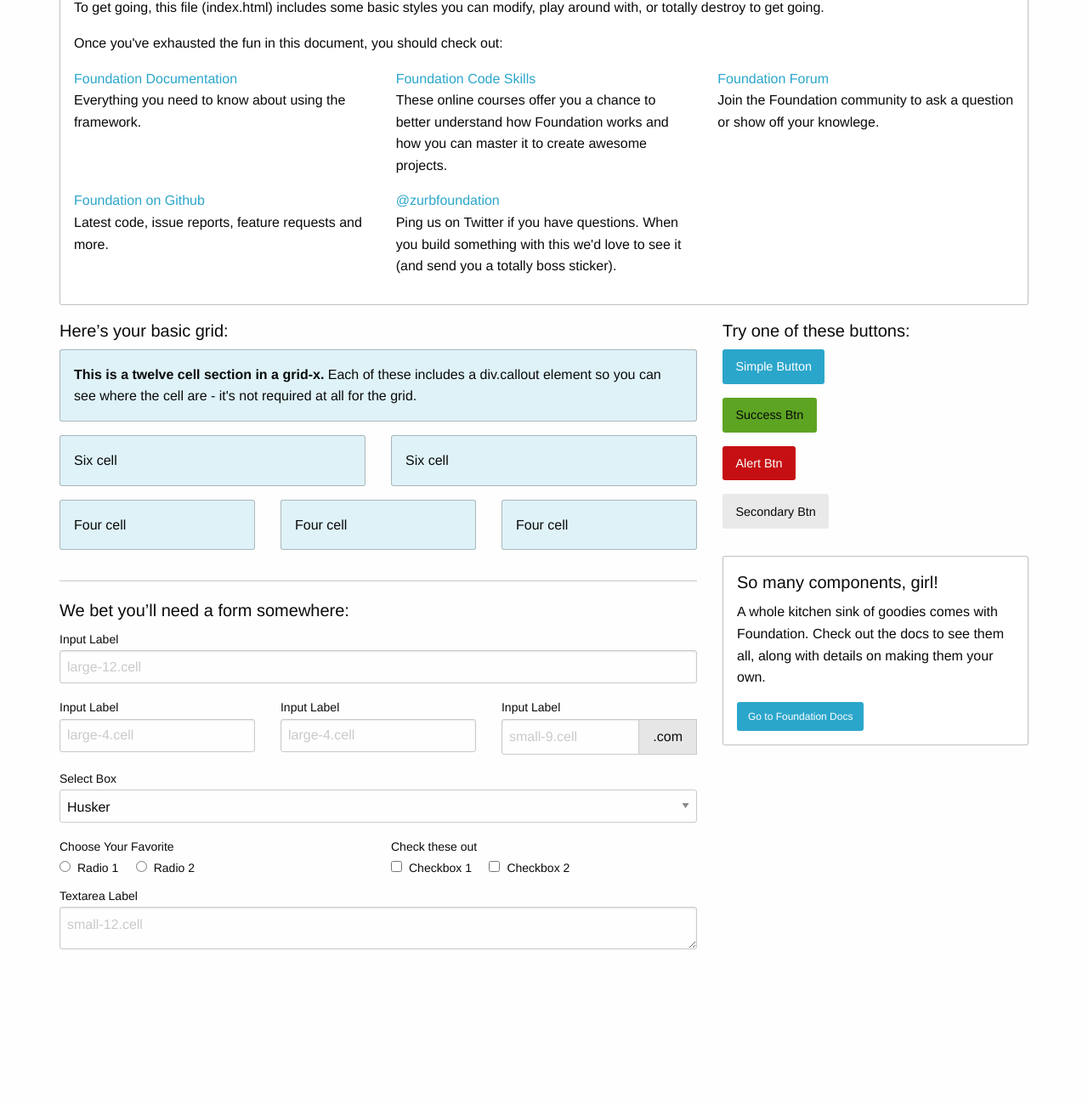
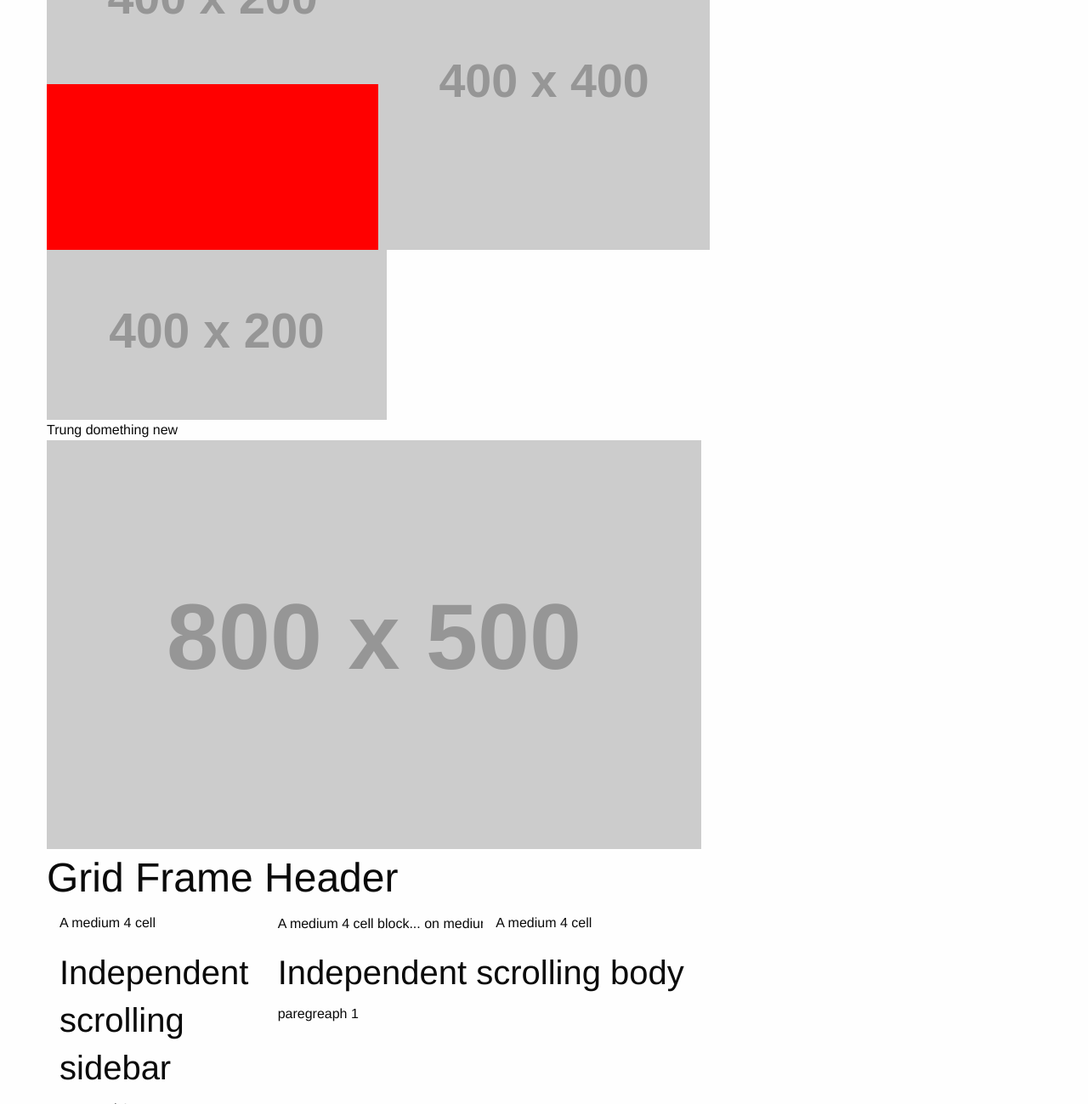
Before and after one commit to hollyzheng/art3130, a plain HTML site: page nyt_prototype/index.html in a window 1280 px wide. Shown: the part 500-1799 px from the top of the page at 85% size. Before the commit the page ends 1633 px from the top, so only its background shows below. Drawn offline with Linux system fonts and the light colour scheme; placeholder pictures from the web are drawn by us.

Commit message:
Update nyt_prototype/index.html
11/7/2018

```diff
--- a/nyt_prototype/index.html
+++ b/nyt_prototype/index.html
@@ -29,7 +29,7 @@
 
 <div class="grid-x">
     <div class="menu">
-        <div class="cell large-12">
+        <div class="cell small-12">
             <img src="https://via.placeholder.com/1200x50" alt=""/>
         </div>
     </div>
@@ -37,7 +37,91 @@
 
   <div class="summary"></div>
 
+      </div>
+
+
+     <div class="grid-container">
+         <div class="grid-x">
+             <div class="cell small-3">
+                 <img src="https://via.placeholder.com/800x500" alt="">
+             </div>
+             <div class="cell small-3">
+                 <img src="https://via.placeholder.com/800x500" alt="">
+             </div>
+             <div class="cell small-3">
+                 <img src="https://via.placeholder.com/800x500" alt="">
+             </div>
+             <div class="cell small-3">
+                 <img src="https://via.placeholder.com/800x500" alt="">
+             </div>
+
+
+             <div class="cell small-4" style="background: red">
+                 News1
+                 <img src="https://via.placeholder.com/400x200" alt="">
+             </div>
+             <div class="cell small-4" style="background: red">
+                 News2
+                 <img src="https://via.placeholder.com/400x400" alt="">
+             </div>
+             <div class="cell">
+                 <img src="https://via.placeholder.com/400x200" alt="">
+             </div>
+
+         </div>
+
+
+
+
+
+Trung domething new
+
+
+<div class="grid-comtainer">
+    <div class="grid-x grid-margin-x grid-margin-y">
+        <div class="cell medium-8">
+            <img src="https://via.placeholder.com/800x500" alt=""/>
+
+    <div class="grid-y medium-grid-frame">
+  <div class="cell shrink header medium-cell-block-container">
+    <h1>Grid Frame Header</h1>
+    <div class="grid-x grid-padding-x">
+      <div class="cell medium-4">
+        A medium 4 cell
+      </div>
+      <div class="cell medium-4 medium-cell-block">
+        <p style="width:80vw;">A medium 4 cell block... on medium this content should overflow and let you horizontally scroll across... one might use this for an array of options</p>
+      </div>
+      <div class="cell medium-4">
+        A medium 4 cell
+      </div>
     </div>
+  </div>
+  <div class="cell medium-auto medium-cell-block-container">
+    <div class="grid-x grid-padding-x">
+      <div class="cell medium-4 medium-cell-block-y">
+        <h2>Independent scrolling sidebar</h2>
+        <p>paragraph2.</p>
+
+      </div>
+      <div class="cell medium-8 medium-cell-block-y">
+        <h2>Independent scrolling body</h2>
+        <p>paregreaph 1</p>
+      </div>
+    </div>
+  </div>
+  <div class="cell shrink footer">
+    <h3>footer</h3>
+  </div>
+</div>
+                    Cell1
+                </div>
+            </div>
+        </div>
+    </div>
+        </div>
+    </div>
+</div>
 
 
 
@@ -52,180 +136,6 @@
 
 
 
-
-
-     <div class="grid-container">
-      <div class="grid-x">
-          <div class="cell small-4 medium-3">
-           <img src="https://via.placeholder.com/300x160" alt=""/>
-      </div>
-  <div class="cell small-4 medium-3">
-  <img src="https://via.placeholder.com/300x160" alt=""/>
-  </div>
-
-  <div class="cell small-4 medium-3">
-  <img src="https://via.placeholder.com/300x160" alt=""/>
-    </div>
-      <div class="cell small-4 medium-3">
-  <img src="https://via.placeholder.com/300x160" alt=""/>
-  </div></div>
-
-
-
-    <div class="grid-container">
-      <div class="grid-x grid-padding-x">
-        <div class="large-12 cell">
-          <h1>Welcome to Foundation</h1>
-        </div>
-      </div>
-
-      <div class="grid-x grid-padding-x">
-        <div class="large-12 cell">
-          <div class="callout">
-            <h3>We&rsquo;re stoked you want to try Foundation! </h3>
-            <p>To get going, this file (index.html) includes some basic styles you can modify, play around with, or totally destroy to get going.</p>
-            <p>Once you've exhausted the fun in this document, you should check out:</p>
-            <div class="grid-x grid-padding-x">
-              <div class="large-4 medium-4 cell">
-                <p><a href="http://foundation.zurb.com/docs">Foundation Documentation</a><br />Everything you need to know about using the framework.</p>
-              </div>
-              <div class="large-4 medium-4 cell">
-                <p><a href="http://zurb.com/university/code-skills">Foundation Code Skills</a><br />These online courses offer you a chance to better understand how Foundation works and how you can master it to create awesome projects.</p>
-              </div>
-              <div class="large-4 medium-4 cell">
-                <p><a href="http://foundation.zurb.com/forum">Foundation Forum</a><br />Join the Foundation community to ask a question or show off your knowlege.</p>
-              </div>
-            </div>
-            <div class="grid-x grid-padding-x">
-              <div class="large-4 medium-4 medium-push-2 cell">
-                <p><a href="http://github.com/zurb/foundation">Foundation on Github</a><br />Latest code, issue reports, feature requests and more.</p>
-              </div>
-              <div class="large-4 medium-4 medium-pull-2 cell">
-                <p><a href="https://twitter.com/ZURBfoundation">@zurbfoundation</a><br />Ping us on Twitter if you have questions. When you build something with this we'd love to see it (and send you a totally boss sticker).</p>
-              </div>
-            </div>
-          </div>
-        </div>
-      </div>
-
-      <div class="grid-x grid-padding-x">
-        <div class="large-8 medium-8 cell">
-          <h5>Here&rsquo;s your basic grid:</h5>
-          <!-- Grid Example -->
-
-          <div class="grid-x grid-padding-x">
-            <div class="large-12 cell">
-              <div class="primary callout">
-                <p><strong>This is a twelve cell section in a grid-x.</strong> Each of these includes a div.callout element so you can see where the cell are - it's not required at all for the grid.</p>
-              </div>
-            </div>
-          </div>
-          <div class="grid-x grid-padding-x">
-            <div class="large-6 medium-6 cell">
-              <div class="primary callout">
-                <p>Six cell</p>
-              </div>
-            </div>
-            <div class="large-6 medium-6 cell">
-              <div class="primary callout">
-                <p>Six cell</p>
-              </div>
-            </div>
-          </div>
-          <div class="grid-x grid-padding-x">
-            <div class="large-4 medium-4 small-4 cell">
-              <div class="primary callout">
-                <p>Four cell</p>
-              </div>
-            </div>
-            <div class="large-4 medium-4 small-4 cell">
-              <div class="primary callout">
-                <p>Four cell</p>
-              </div>
-            </div>
-            <div class="large-4 medium-4 small-4 cell">
-              <div class="primary callout">
-                <p>Four cell</p>
-              </div>
-            </div>
-          </div>
-
-          <hr />
-
-          <h5>We bet you&rsquo;ll need a form somewhere:</h5>
-          <form>
-            <div class="grid-x grid-padding-x">
-              <div class="large-12 cell">
-                <label>Input Label</label>
-                <input type="text" placeholder="large-12.cell" />
-              </div>
-            </div>
-            <div class="grid-x grid-padding-x">
-              <div class="large-4 medium-4 cell">
-                <label>Input Label</label>
-                <input type="text" placeholder="large-4.cell" />
-              </div>
-              <div class="large-4 medium-4 cell">
-                <label>Input Label</label>
-                <input type="text" placeholder="large-4.cell" />
-              </div>
-              <div class="large-4 medium-4 cell">
-                <div class="grid-x">
-                  <label>Input Label</label>
-                  <div class="input-group">
-                    <input type="text" placeholder="small-9.cell" class="input-group-field" />
-                    <span class="input-group-label">.com</span>
-                  </div>
-                </div>
-              </div>
-            </div>
-            <div class="grid-x grid-padding-x">
-              <div class="large-12 cell">
-                <label>Select Box</label>
-                <select>
-                  <option value="husker">Husker</option>
-                  <option value="starbuck">Starbuck</option>
-                  <option value="hotdog">Hot Dog</option>
-                  <option value="apollo">Apollo</option>
-                </select>
-              </div>
-            </div>
-            <div class="grid-x grid-padding-x">
-              <div class="large-6 medium-6 cell">
-                <label>Choose Your Favorite</label>
-                <input type="radio" name="pokemon" value="Red" id="pokemonRed"><label for="pokemonRed">Radio 1</label>
-                <input type="radio" name="pokemon" value="Blue" id="pokemonBlue"><label for="pokemonBlue">Radio 2</label>
-              </div>
-              <div class="large-6 medium-6 cell">
-                <label>Check these out</label>
-                <input id="checkbox1" type="checkbox"><label for="checkbox1">Checkbox 1</label>
-                <input id="checkbox2" type="checkbox"><label for="checkbox2">Checkbox 2</label>
-              </div>
-            </div>
-            <div class="grid-x grid-padding-x">
-              <div class="large-12 cell">
-                <label>Textarea Label</label>
-                <textarea placeholder="small-12.cell"></textarea>
-              </div>
-            </div>
-          </form>
-        </div>
-
-        <div class="large-4 medium-4 cell">
-          <h5>Try one of these buttons:</h5>
-          <p><a href="#" class="button">Simple Button</a><br/>
-          <a href="#" class="success button">Success Btn</a><br/>
-          <a href="#" class="alert button">Alert Btn</a><br/>
-          <a href="#" class="secondary button">Secondary Btn</a></p>
-          <div class="callout">
-            <h5>So many components, girl!</h5>
-            <p>A whole kitchen sink of goodies comes with Foundation. Check out the docs to see them all, along with details on making them your own.</p>
-            <a href="http://foundation.zurb.com/sites/docs/" class="small button">Go to Foundation Docs</a>
-          </div>
-        </div>
-      </div>
-    </div>
-
     <script src="js/vendor/jquery.js"></script>
     <script src="js/vendor/what-input.js"></script>
     <script src="js/vendor/foundation.js"></script>
```
